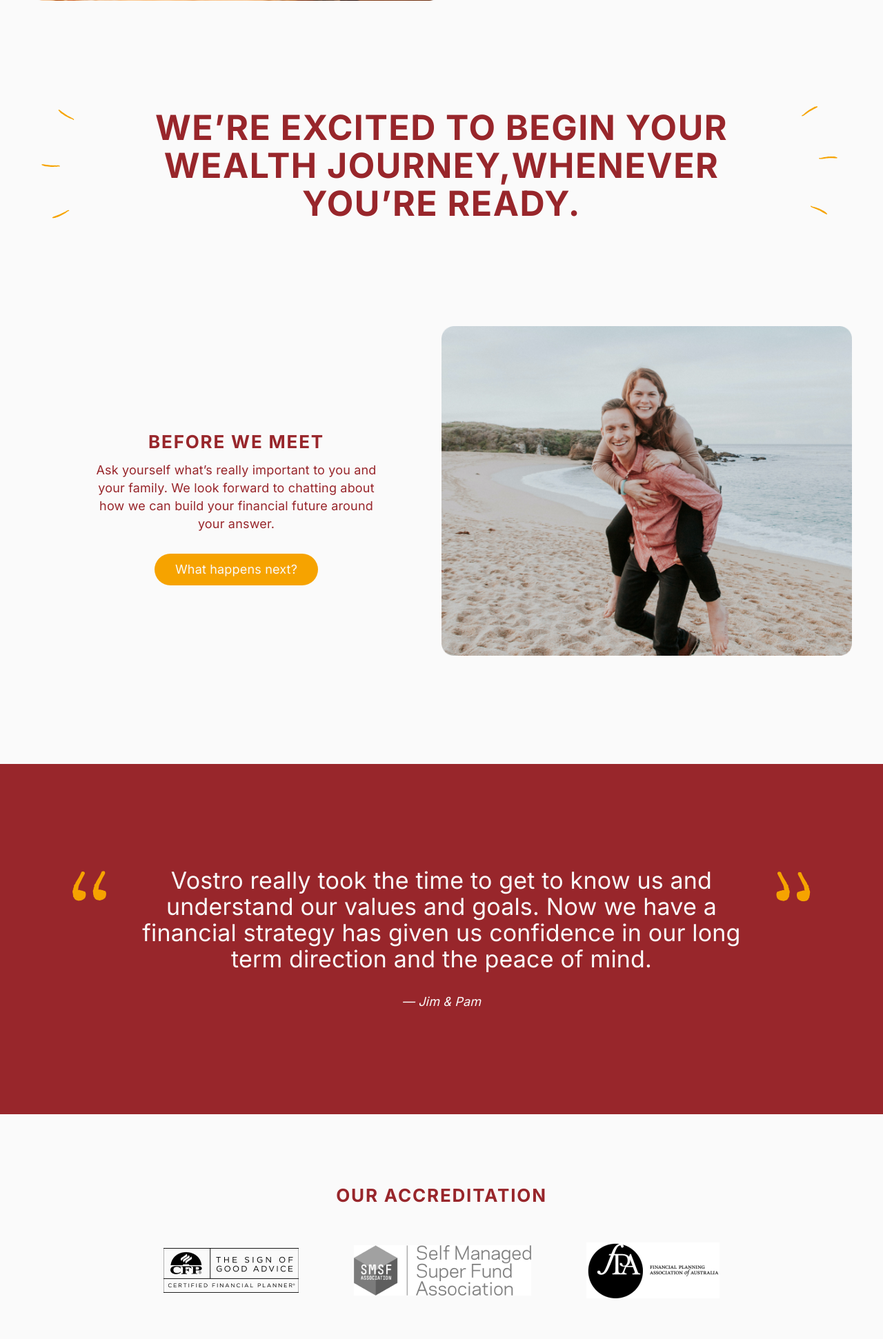
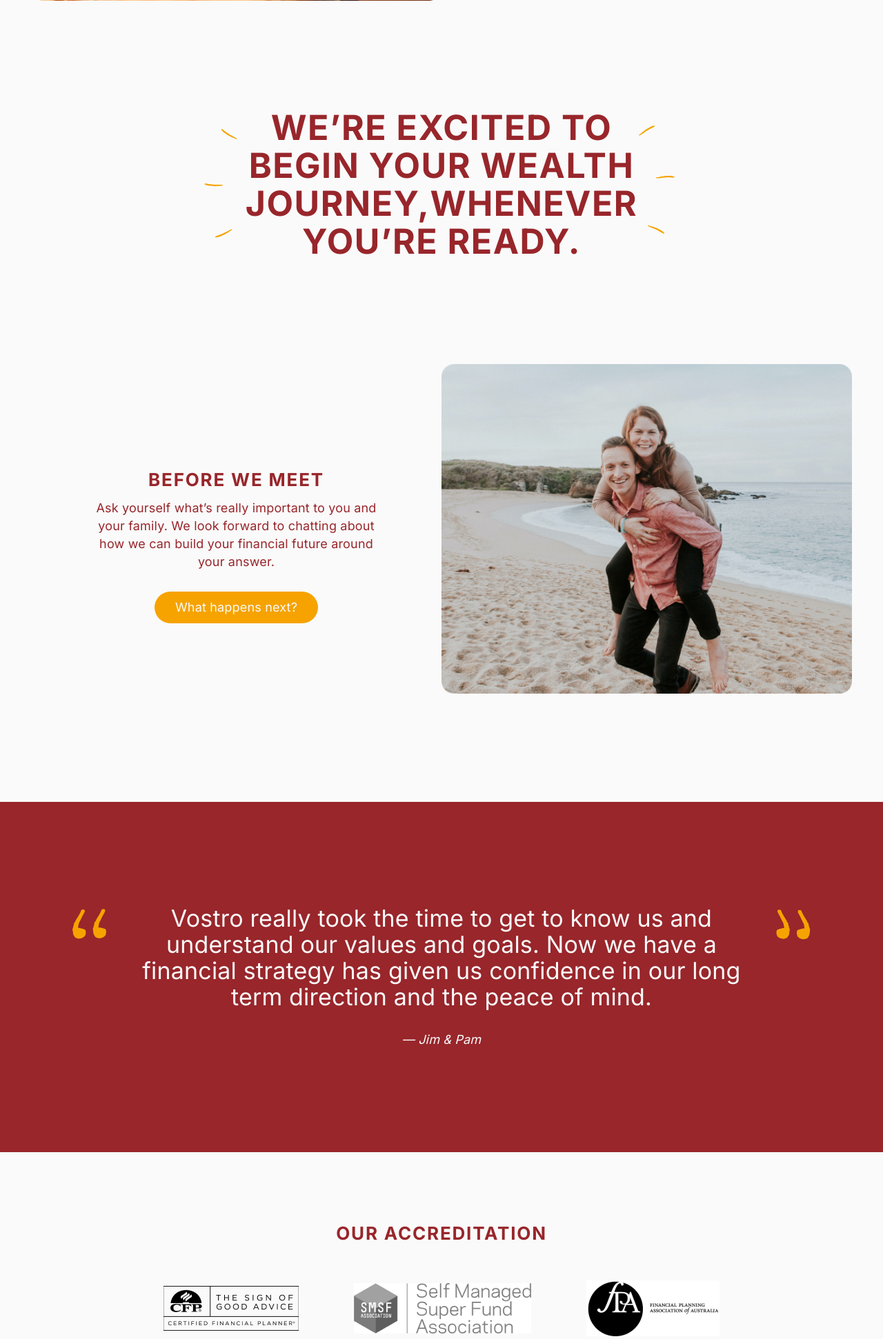
Before and after one commit to KieIO/vostro, a PHP site: page /pages/index.html in a window 1280 px wide. Shown: the part 1595-3537 px from the top of the page at 69% size. Run offline with PHP 8.4, Linux system fonts and the light colour scheme.

Commit message:
home page: style whem merge section artilce and titile

```diff
--- a/pages/index.html
+++ b/pages/index.html
@@ -10,7 +10,7 @@
 </head>
 
 <body>
-    <main>
+    <main class="home-page">
         <section class="banner-with-text u-section-padding u-first-section-page u-section-space-bottom home-banner-with-text-1">
             <h1 class="u-heading-1 title-left-particle">A brighter livelihood for you and your family. </h1>
             <figure class="img-wrap">
@@ -39,7 +39,7 @@
             </div>
         </section>
 
-         <section class="title-center">
+         <section class="title-center home-title-get-ready">
             <h2 class="u-heading-2 title-main">
                 We’re excited to begin your wealth journey,whenever you’re ready.
             </h2>
--- a/style.css
+++ b/style.css
@@ -317,8 +317,13 @@ header .header-large {
            object-fit: cover; }
 
 @media screen and (min-width: 641px) {
-  .home-banner-with-text-1 h1 {
+  .home-page .home-banner-with-text-1 h1 {
     max-width: 500px; } }
+
+@media screen and (min-width: 641px) {
+  .home-page .home-title-get-ready {
+    max-width: 65rem !important;
+    margin: auto; } }
 
 .tag-buttons-list {
   display: flex;
```
Also changed, not shown: styles/home-page.scss (+12 -3 lines).
